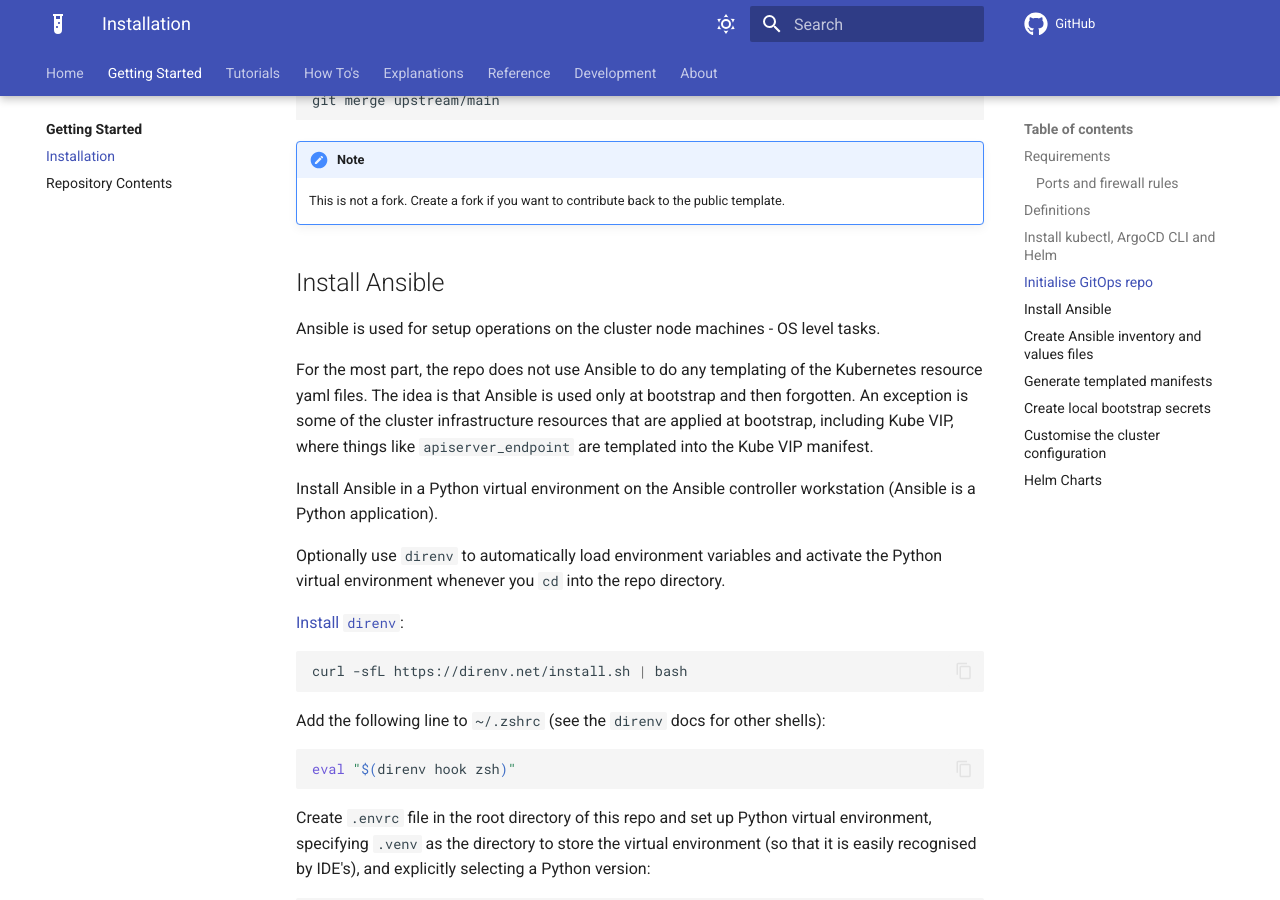
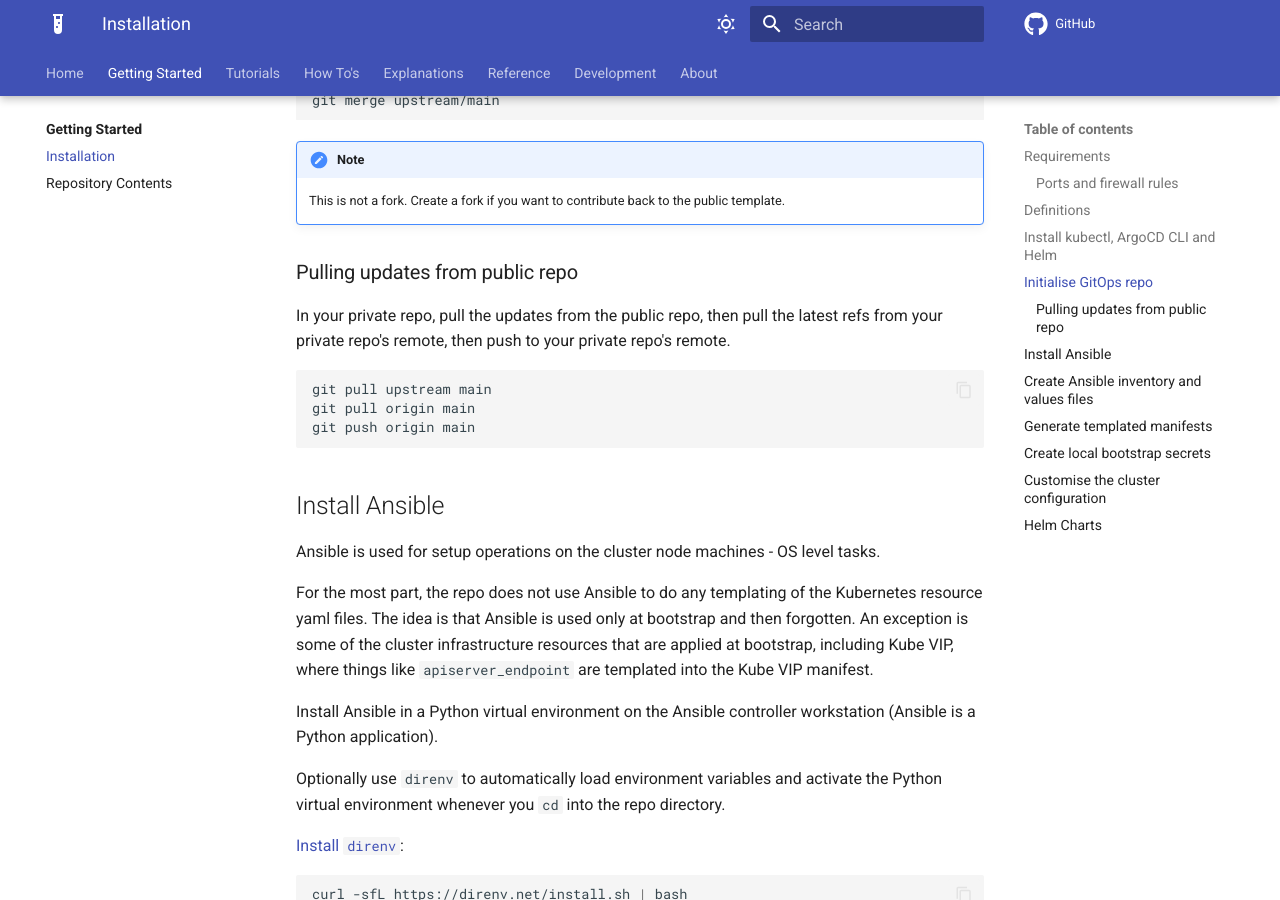
Before and after one commit to smp4/k3s-homelab-gitops, an MkDocs documentation site: the page built from docs/getting-started/installation.md, in a window 1280 px wide and 900 px high, scrolled down 3870 px. Built offline with MkDocs 1.6.1 and Material for MkDocs 9.7.7, drawn with Linux system fonts in a browser that asks for light colours; comment, search, counter and statistics services are not loaded.

Commit message:
docs: Better guidance on pulling updates from upstream.

````diff
--- a/docs/getting-started/installation.md
+++ b/docs/getting-started/installation.md
@@ -105,6 +105,16 @@ git merge upstream/main
 
 !!! note
     This is not a fork. Create a fork if you want to contribute back to the public template.
+
+### Pulling updates from public repo
+
+In your private repo, pull the updates from the public repo, then pull the latest refs from your private repo's remote, then push to your private repo's remote.
+
+```bash
+git pull upstream main
+git pull origin main
+git push origin main
+```
 
 
 ## Install Ansible
````
